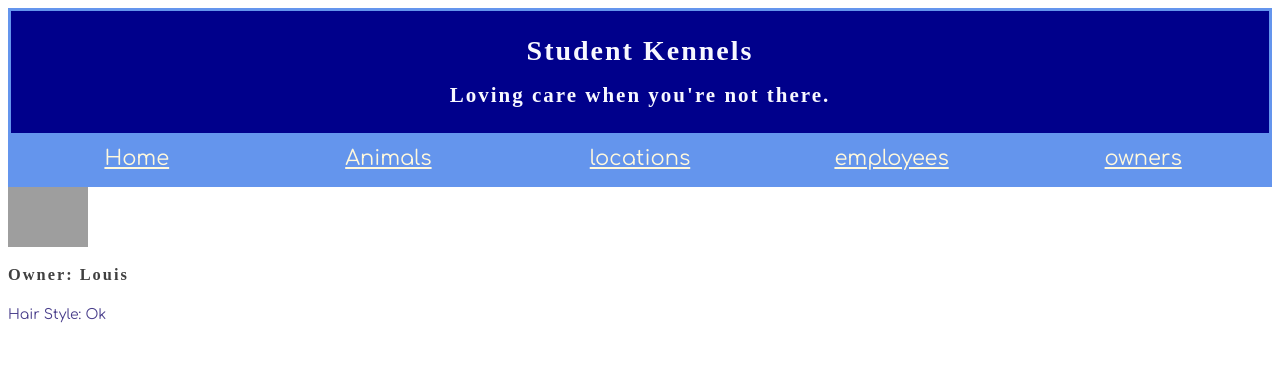
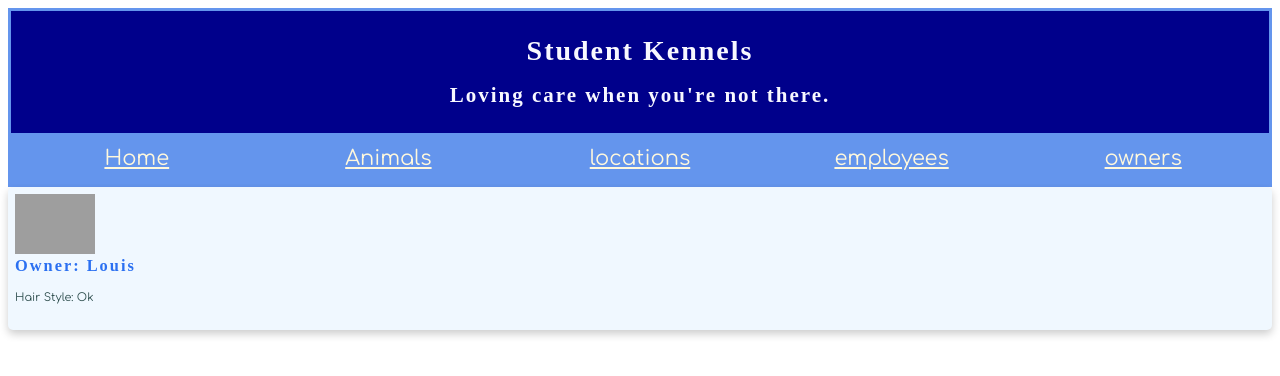
Before and after one commit to navogel/ready-react-one, a React (Create React App) app: page /owners in a window 1280 px wide. Shown: the top 376 px of the page. Built offline with nearby package versions, Linux system fonts and the light colour scheme; grey boxes are pictures that could not be loaded; a web font is replaced by a local one.

Commit message:
updated dynmic linking to DB

```diff
--- a/src/components/ApplicationViews.js
+++ b/src/components/ApplicationViews.js
@@ -1,7 +1,7 @@
 import { Route } from 'react-router-dom';
 import React, { Component } from 'react';
 import Home from './home/Home';
-import AnimalCard from './animal/AnimalCard';
+import AnimalList from './animal/AnimalList';
 //only include these once they are built - previous practice exercise
 import LocationCard from './location/LocationCard';
 import EmployeeCard from './employee/EmployeeCard';
@@ -21,7 +21,7 @@ class ApplicationViews extends Component {
 				<Route
 					path='/animals'
 					render={props => {
-						return <AnimalCard />;
+						return <AnimalList />;
 					}}
 				/>
 				<Route
--- a/src/components/animal/AnimalCard.js
+++ b/src/components/animal/AnimalCard.js
@@ -9,9 +9,9 @@ class AnimalCard extends Component {
 						<img src={require('./dog.svg')} alt='My Dog' />
 					</picture>
 					<h3>
-						Name: <span className='card-petname'>Doodles</span>
+						Name: <span className='card-petname'>{this.props.animal.breed}</span>
 					</h3>
-					<p>Breed: Poodle</p>
+					<p>Breed: {this.props.animal.breed}</p>
 				</div>
 			</div>
 		);
--- /dev/null
+++ b/src/components/animal/AnimalList.js
@@ -0,0 +1,36 @@
+import React, { Component } from 'react';
+//import the components we will need
+import AnimalCard from './AnimalCard';
+import AnimalManager from '../../modules/AnimalManager';
+import './animal.css';
+
+class AnimalList extends Component {
+	//define what this component needs to render
+	state = {
+		animals: []
+	};
+
+	componentDidMount() {
+		console.log('ANIMAL LIST: ComponentDidMount');
+		//getAll from AnimalManager and hang on to that data; put it in state
+		AnimalManager.getAll().then(animals => {
+			this.setState({
+				animals: animals
+			});
+		});
+	}
+
+	render() {
+		console.log('ANIMAL LIST: Render');
+
+		return (
+			<div className='container-cards'>
+				{this.state.animals.map(animal => (
+					<AnimalCard key={animal.id} animal={animal} />
+				))}
+			</div>
+		);
+	}
+}
+
+export default AnimalList;
--- /dev/null
+++ b/src/components/animal/animal.css
@@ -0,0 +1,47 @@
+.card {
+	/* Add shadows to create the "card" effect */
+	box-shadow: 0 4px 8px 0 rgba(0, 0, 0, 0.2);
+	transition: 0.3s;
+	border-radius: 5px; /* 5px rounded corners */
+	background: aliceblue;
+	margin-bottom: 2em;
+	flex: 0 1 24%;
+}
+
+.card-content {
+	padding: 0.5em;
+}
+
+.card-content h3 {
+	margin-top: 0;
+	margin-bottom: 0.5em;
+	font-weight: bold;
+	color: rgb(43, 112, 241);
+}
+
+.card-content p {
+	font-size: 80%;
+	color: darkslategrey;
+}
+
+.content-petname {
+	color: darkslategrey;
+}
+
+.card button {
+	background-color: cornflowerblue;
+	border: none;
+	color: cornsilk;
+	text-align: center;
+	text-decoration: none;
+	display: inline-block;
+	font-size: 14px;
+	padding: 0.5em;
+	border-radius: 2px;
+	margin: 0.1em;
+	width: 100%;
+}
+
+.card button:hover {
+	background-color: darkblue;
+}
--- /dev/null
+++ b/src/modules/AnimalManager.js
@@ -0,0 +1,10 @@
+const remoteURL = 'http://localhost:5002';
+
+export default {
+	get(id) {
+		return fetch(`${remoteURL}/animals/${id}`).then(result => result.json());
+	},
+	getAll() {
+		return fetch(`${remoteURL}/animals`).then(result => result.json());
+	}
+};
```
Also changed, not shown: api/kennel.json (+7 -0 lines).
